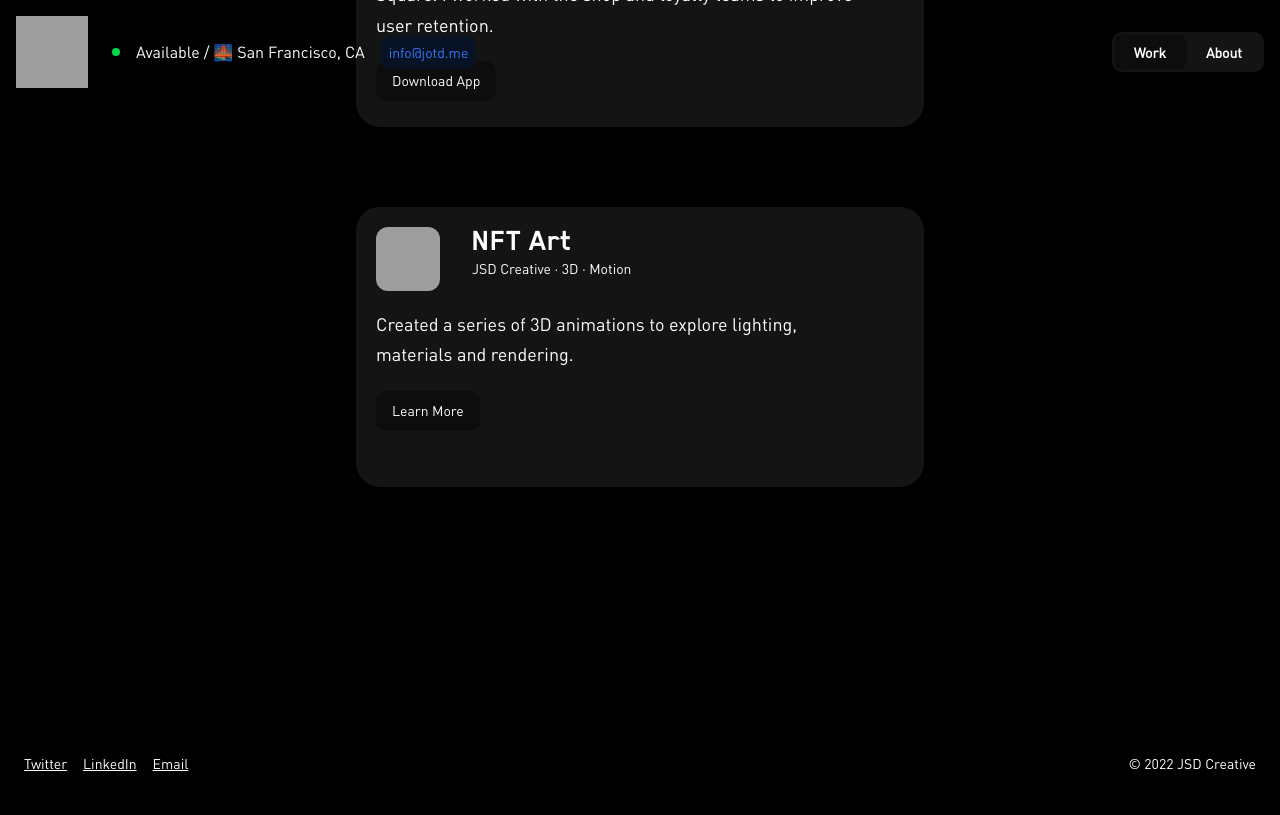
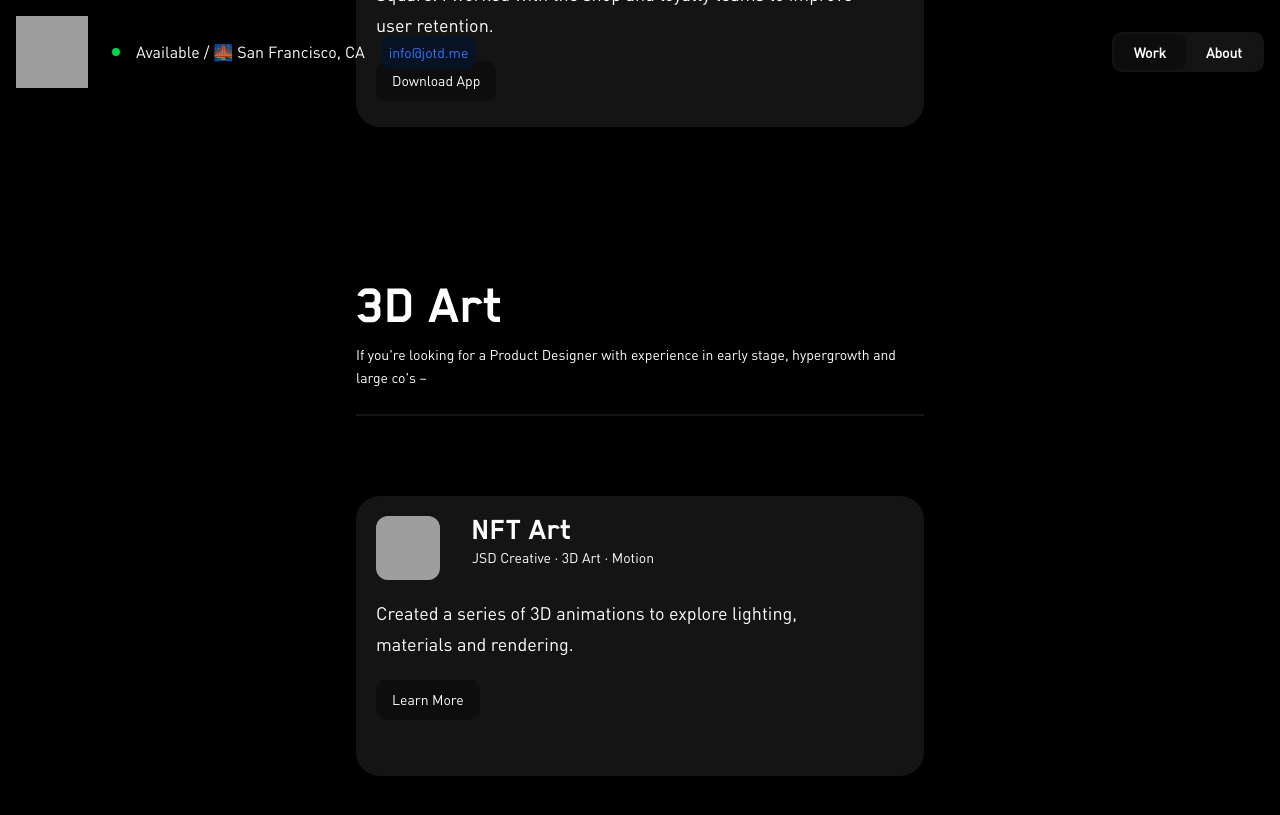
Before and after one commit to jotd/jotd-portfolio, a Jekyll site: the page work/index.html, which Jekyll copies as it is, in a window 1280 px wide and 900 px high, scrolled down 883 px. Shown: the top 815 px of the window. Built offline with Jekyll 4.4.1, drawn with Linux system fonts in a browser that asks for light colours; some of the changed text lies outside the part shown; grey boxes are pictures that could not be loaded.

Commit message:
Update index.html

```diff
--- a/work/index.html
+++ b/work/index.html
@@ -42,13 +42,12 @@
 
 
 
-<!-- Title -->
-  <div class="spacer-sm content-about">
-    <div class="header-about">Recent Work</div>
+
+  <div class="content-about">
+    <div class="header-about">Design</div>
     <div class="text-2">
       If you're looking for a Product Designer with experience in
       early stage, hypergrowth and large co's –
-      <a href="mailto:info@jotd.me?subject=Inquiry%20from%20website" class="underline">get in touch.</a>
       <hr>
     </div>
   </div>
@@ -106,7 +105,14 @@
 </div>
 </div>
 
-
+<div class="content-about">
+  <div class="header-about">3D Art</div>
+  <div class="text-2">
+    If you're looking for a Product Designer with experience in
+    early stage, hypergrowth and large co's –
+    <hr>
+  </div>
+</div>
 
 <div class="content-about">
   <!-- JSD -->
@@ -120,7 +126,7 @@
       />
       <div class="work-header-text">
         <p class="title">NFT Art </p>
-        <p class="work-metadata"> JSD Creative · 3D · Motion</p>
+        <p class="work-metadata"> JSD Creative · 3D Art · Motion</p>
         <p class="blurb">
          Created a series of 3D animations to explore lighting, materials and rendering.
         </p>
```
